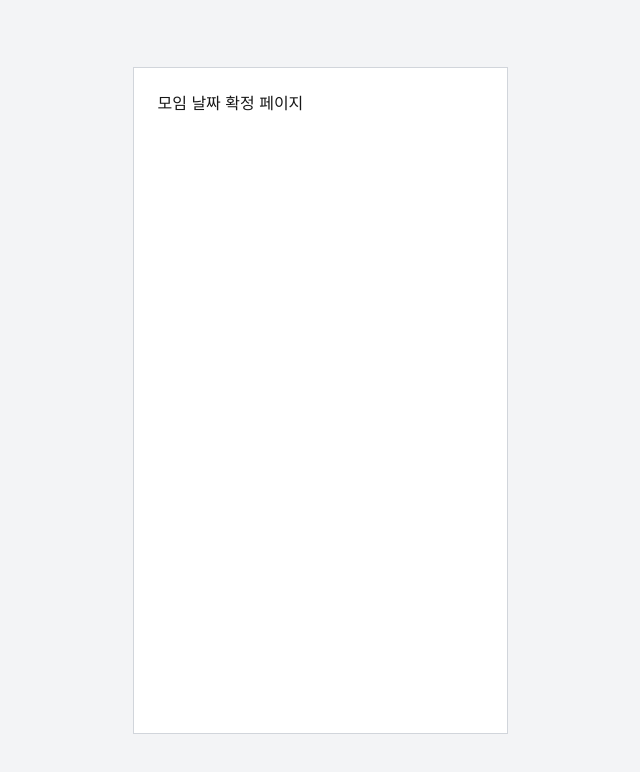
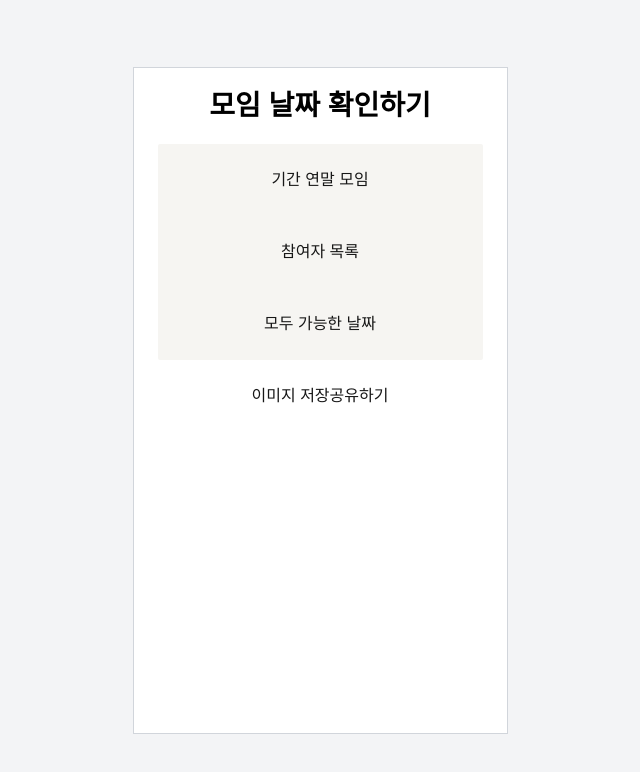
Before and after one commit to kimsuns/catchdate, a Next.js app: page /moimTheday in a window 1280 px wide. Shown: the top 772 px of the page, without its empty margins (320-960 px from the left). Built offline with nearby package versions, Linux system fonts and the light colour scheme.

Commit message:
[#7] feat: basic setting of moimTheday page

```diff
--- a/app/moimTheday/page.tsx
+++ b/app/moimTheday/page.tsx
@@ -1,3 +1,18 @@
-export default function MoimTheday() {
-  return <div>모임 날짜 확정 페이지</div>;
+export default function MoimTheDay() {
+  return (
+    <div className="flex flex-col items-center">
+      <section className="text-black font-suit text-[28px] font-semibold leading-none">
+        모임 날짜 확인하기
+      </section>
+      <section className="flex flex-col  items-center p-6 justify-center  gap-12 self-stretch mt-6 mb-6 rounded-[2px] bg-[#F6F5F2]">
+        <div>기간 연말 모임</div>
+        <div>참여자 목록</div>
+        <div>모두 가능한 날짜</div>
+      </section>
+      <section>
+        <button>이미지 저장</button>
+        <button>공유하기</button>
+      </section>
+    </div>
+  );
 }
```
